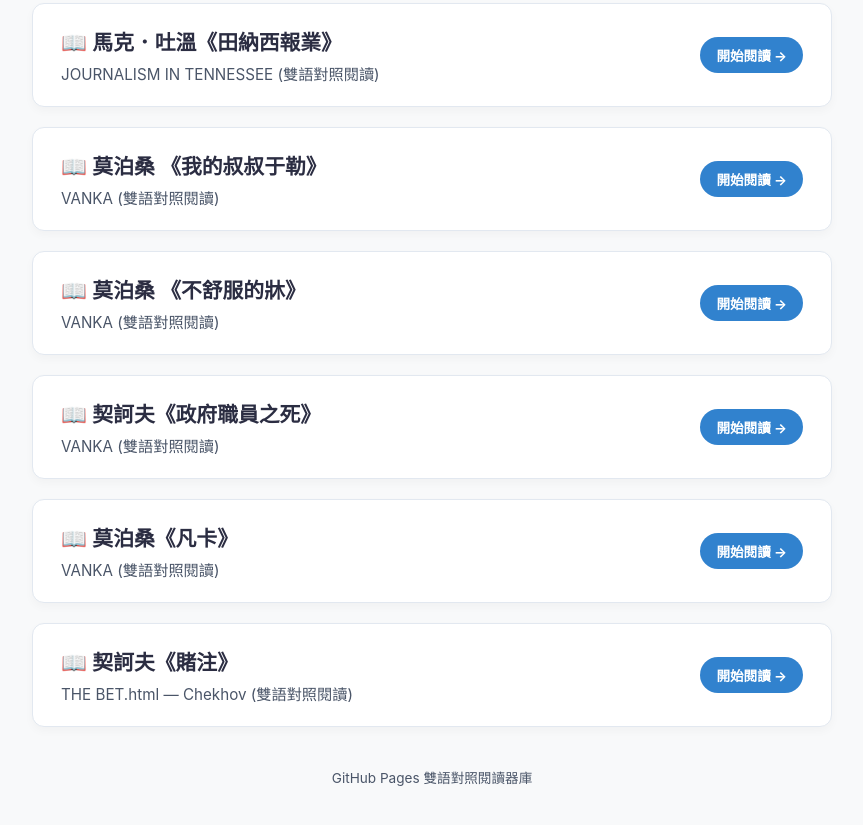
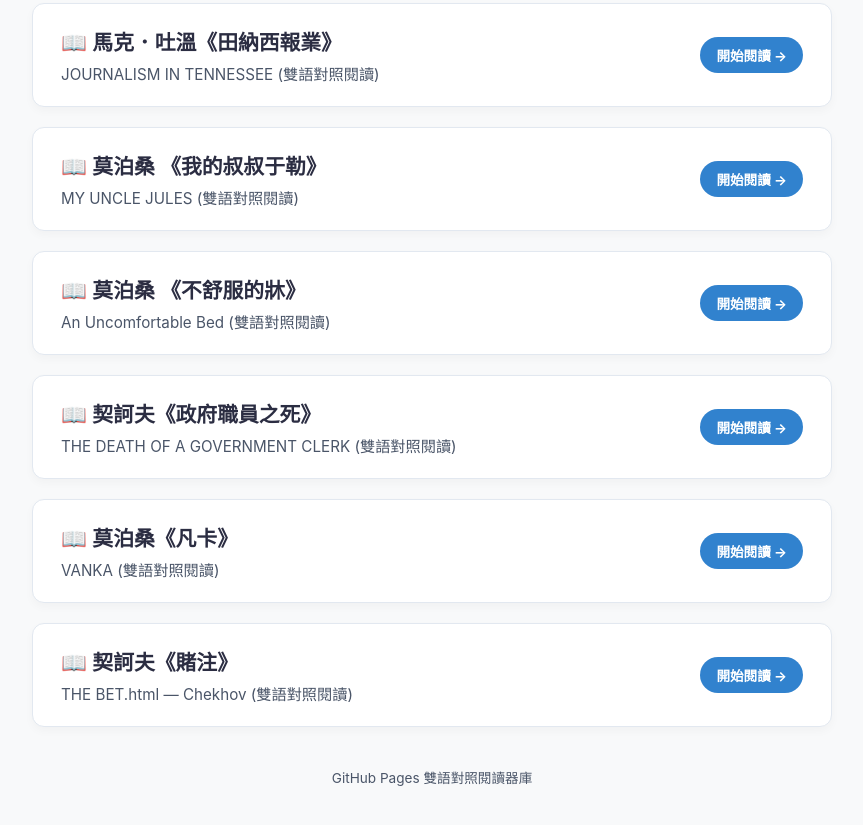
Before and after one commit to wkhgh/wkhgh.github.io, a plain HTML site: page index.html in a window 1280 px wide. Shown: the part 755-1580 px from the top of the page, without its empty margins (208-1071 px from the left). Drawn offline with Linux system fonts and the light colour scheme.

Commit message:
Update files

```diff
--- a/index.html
+++ b/index.html
@@ -204,7 +204,7 @@
         <a href="MY UNCLE JULES.html" class="book-card">
             <div class="book-info">
                 <h2>📖 莫泊桑 《我的叔叔于勒》</h2>
-                <p>VANKA (雙語對照閱讀)</p>
+                <p>MY UNCLE JULES (雙語對照閱讀)</p>
             </div>
             <span class="enter-badge">開始閱讀 →</span>
         </a>
@@ -213,7 +213,7 @@
         <a href="An Uncomfortable Bed.html" class="book-card">
             <div class="book-info">
                 <h2>📖 莫泊桑 《不舒服的牀》</h2>
-                <p>VANKA (雙語對照閱讀)</p>
+                <p>An Uncomfortable Bed (雙語對照閱讀)</p>
             </div>
             <span class="enter-badge">開始閱讀 →</span>
         </a>
@@ -222,7 +222,7 @@
         <a href="THE DEATH OF A GOVERNMENT CLERK.html" class="book-card">
             <div class="book-info">
                 <h2>📖 契訶夫《政府職員之死》</h2>
-                <p>VANKA (雙語對照閱讀)</p>
+                <p>THE DEATH OF A GOVERNMENT CLERK (雙語對照閱讀)</p>
             </div>
             <span class="enter-badge">開始閱讀 →</span>
         </a>
```
